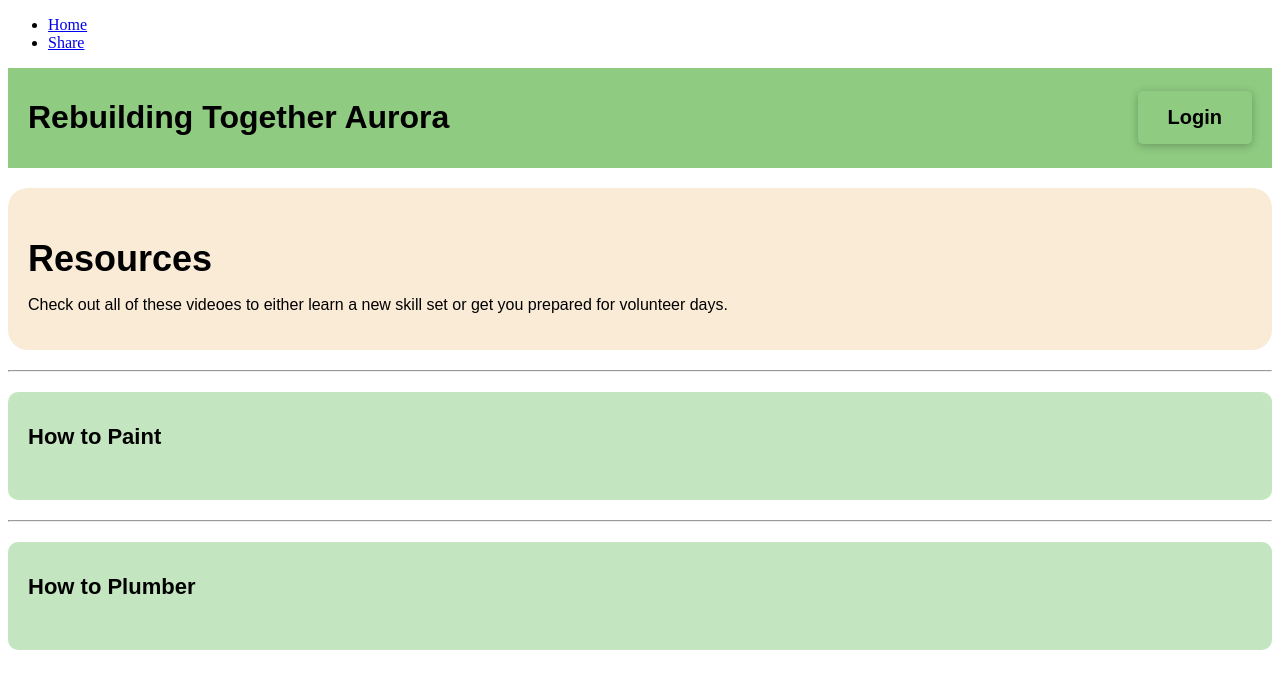
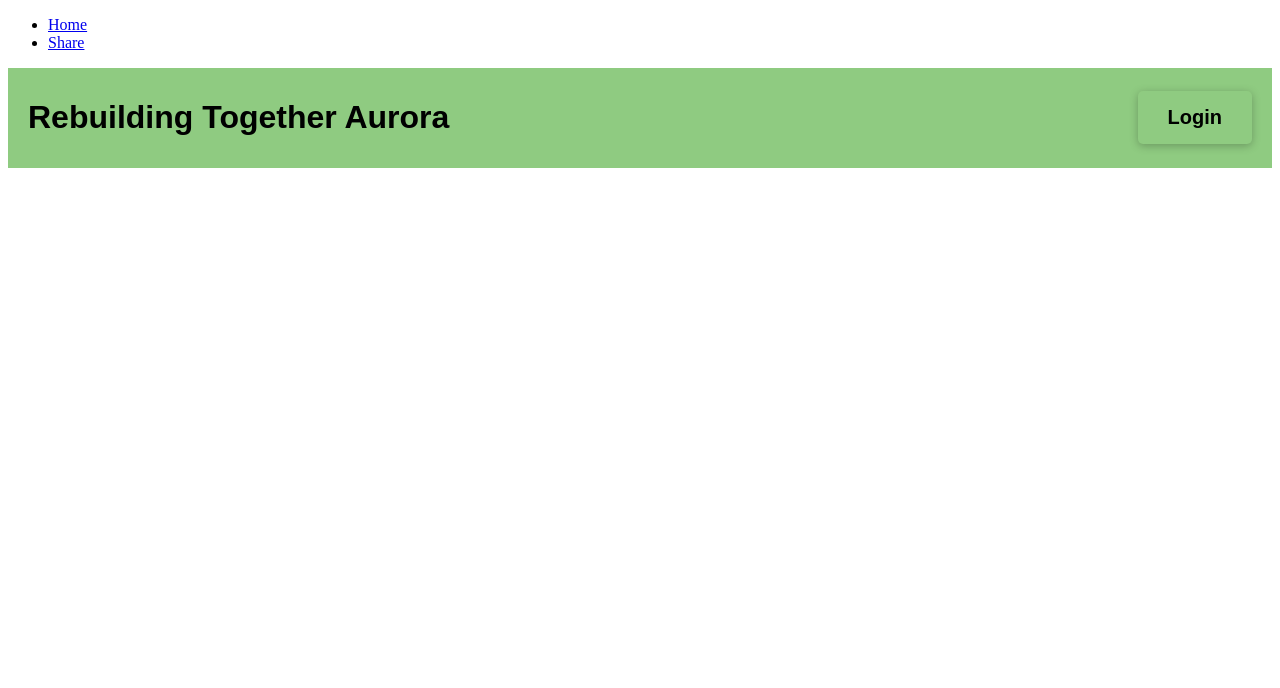
Before and after one commit to cfgchicago23/Team-7, a React (Create React App) app in the folder frontend/: page / in a window 1280 px wide. Shown: the top 688 px of the page. Built offline with nearby package versions, Linux system fonts and the light colour scheme.

Commit message:
Removed resource page component from App.js

```diff
--- a/frontend/src/App.js
+++ b/frontend/src/App.js
@@ -1,6 +1,5 @@
 import React from 'react';
 import './App.css';
-import ResourcesPage from './ResourcesPage';
 
 function App() {
   return (
@@ -11,7 +10,6 @@
         <button className="login-button">Login</button>
       </header>
 
-      <ResourcesPage />
       {}
     </div>
   );
```
